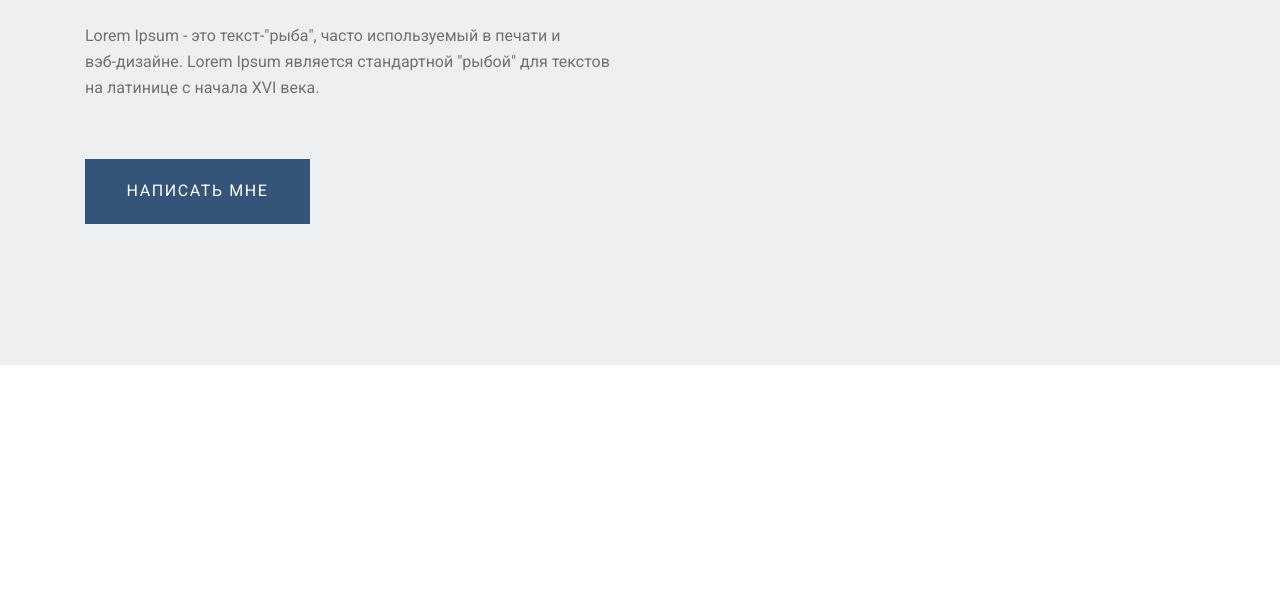
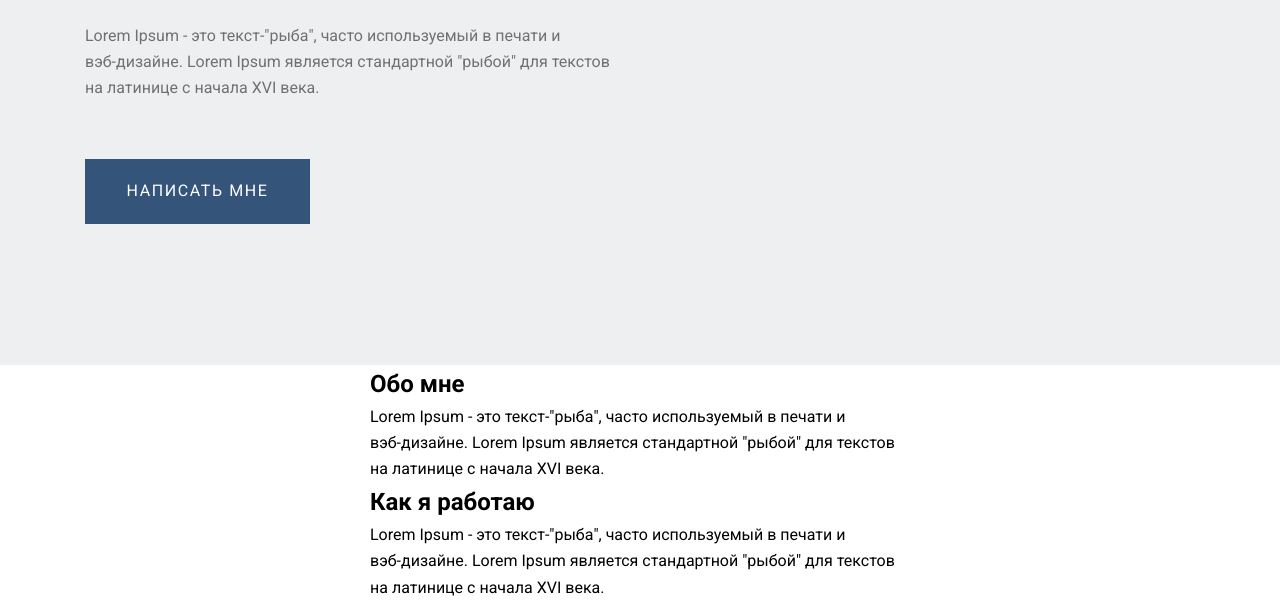
Before and after one commit to FomenkoAndrey/___simple-site-template_____20241111, a plain HTML site: page index.html in a window 1280 px wide. Shown: the part 336-937 px from the top of the page. Before the commit the page ends 800 px from the top, so only its background shows below. Drawn offline with Linux system fonts and the light colour scheme.

Commit message:
add about and process sections to index.html

```diff
--- a/index.html
+++ b/index.html
@@ -46,6 +46,33 @@
     </div>
   </header>
 
+  <main>
+    <!-- about -->
+    <section class="about section">
+      <div class="container container--sm">
+        <h2 class="about__title section__title">Обо мне</h2>
+        <p class="about__description section__description">Lorem Ipsum - это текст-"рыба", часто используемый в печати и <br>вэб-дизайне. Lorem Ipsum является стандартной "рыбой" для текстов на латинице с начала XVI века.</p>
+      </div>
+    </section>
+
+    <!-- expirience -->
+    <section></section>
+
+    <!-- process -->
+    <section class="process section">
+      <div class="container container--sm">
+        <h2 class="process__title section__title">Как я работаю</h2>
+        <p class="process__description section__description">Lorem Ipsum - это текст-"рыба", часто используемый в печати и <br>вэб-дизайне. Lorem Ipsum является стандартной "рыбой" для текстов на латинице с начала XVI века.</p>
+      </div>
+    </section>
+
+    <!-- video -->
+    <section></section>
+
+  </main>
+
+  <footer></footer>
+
 </body>
 
 </html>
```
